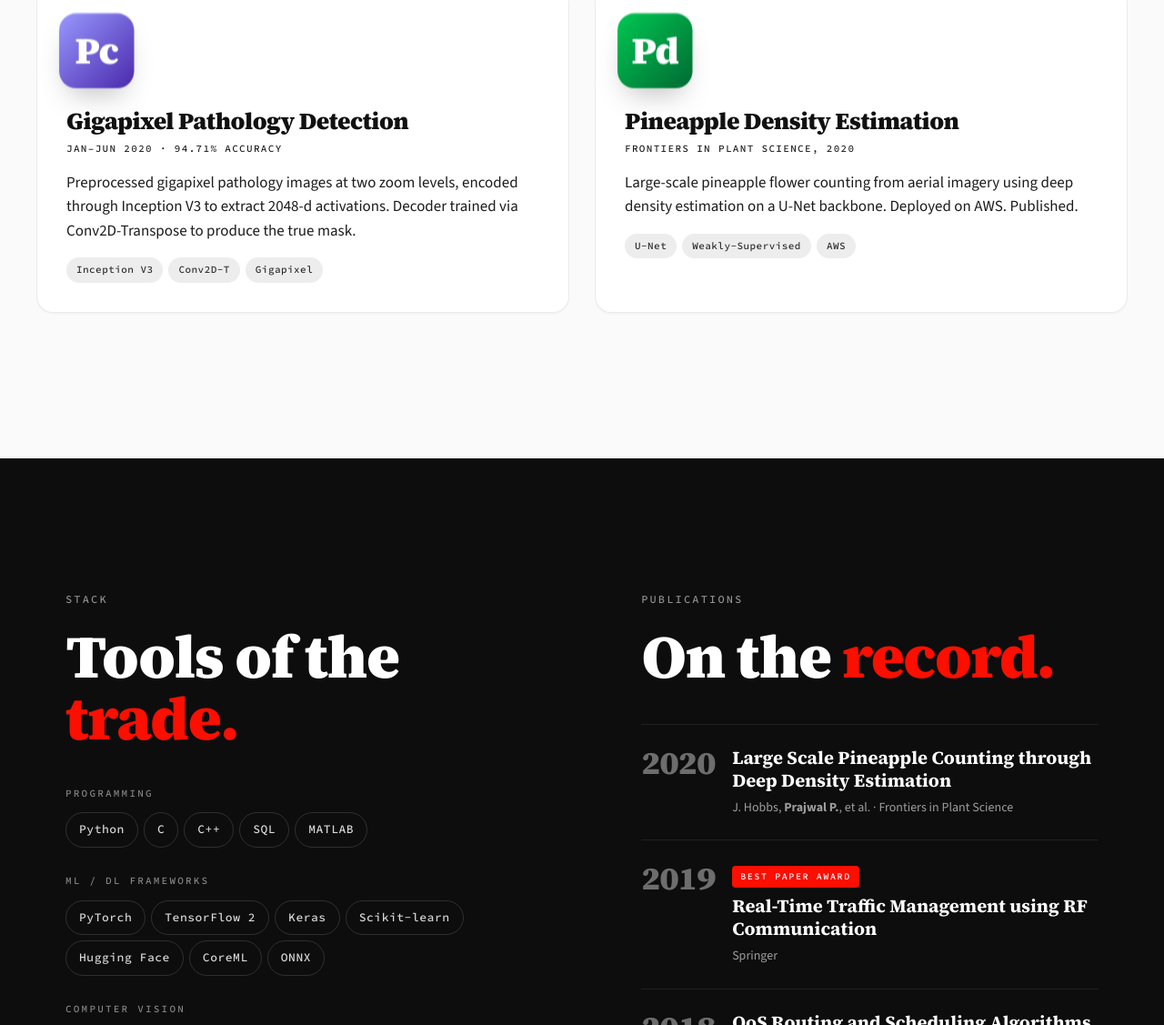
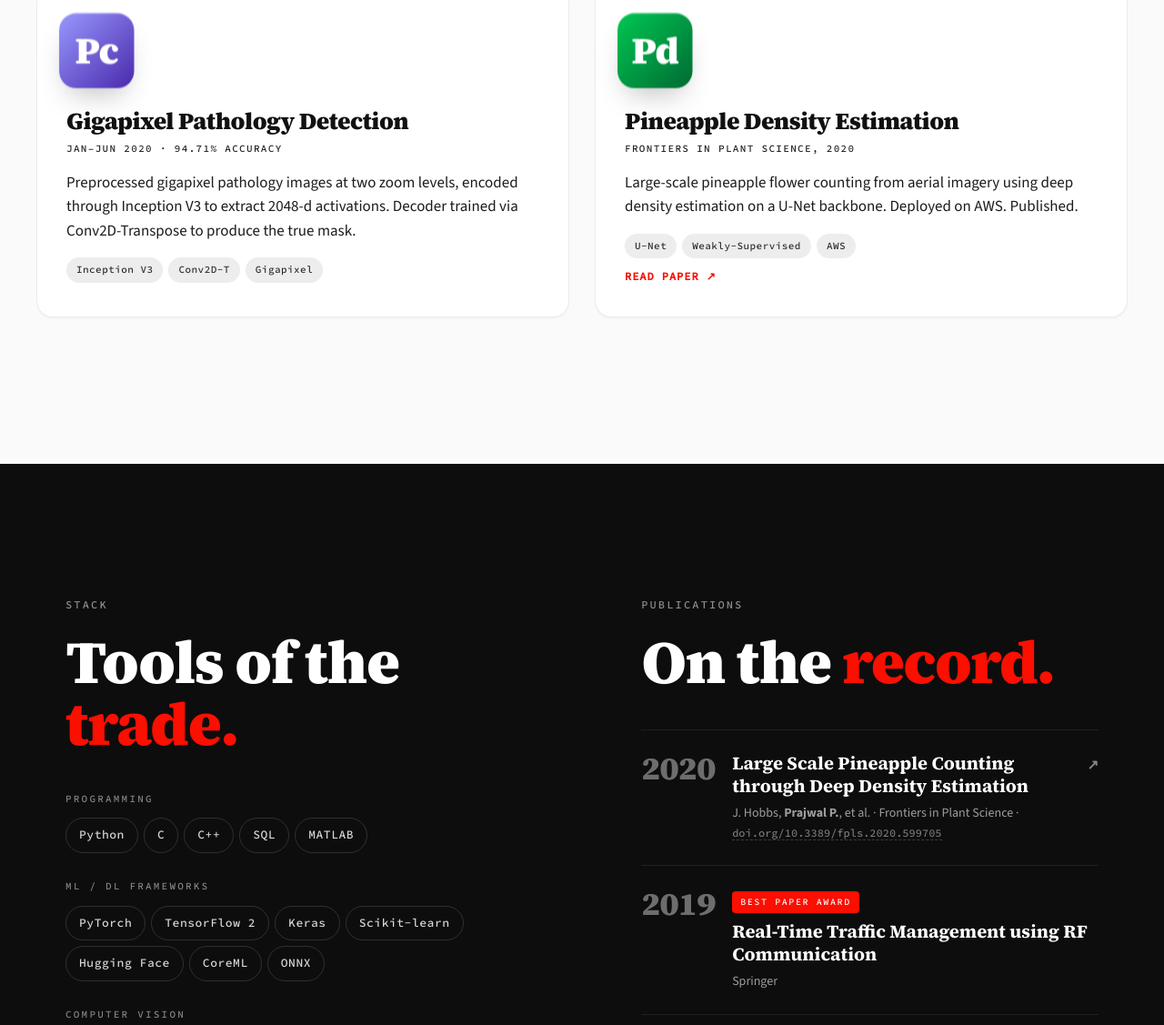
Before and after one commit to Prajje/hello-adobe, a plain HTML site: page index.html in a window 1280 px wide. Shown: the part 5162-6289 px from the top of the page at 91% size. Drawn offline with nearby package versions, Linux system fonts and the light colour scheme.

Commit message:
Link IntelinAir pineapple paper DOI in publications and work card

```diff
--- a/css/styles.css
+++ b/css/styles.css
@@ -642,6 +642,51 @@ button, input, select, textarea { font: inherit; }
   margin-bottom: 8px;
 }
 
+.pub-link {
+  color: inherit;
+  text-decoration: none;
+  transition: color 0.2s var(--ease);
+  display: inline-flex;
+  align-items: baseline;
+  gap: 8px;
+}
+.pub-link:hover { color: var(--adobe-red); }
+.pub-link .pub-arrow {
+  font-size: 0.75em;
+  opacity: 0.5;
+  transition: transform 0.2s var(--ease), opacity 0.2s;
+  display: inline-block;
+}
+.pub-link:hover .pub-arrow {
+  opacity: 1;
+  transform: translate(2px, -2px);
+}
+.pub-doi {
+  color: rgba(255,255,255,0.45);
+  font-family: "Source Code Pro", monospace;
+  font-size: 12px;
+  text-decoration: none;
+  border-bottom: 1px dashed rgba(255,255,255,0.2);
+  transition: color 0.2s, border-color 0.2s;
+}
+.pub-doi:hover { color: var(--adobe-red); border-color: var(--adobe-red); }
+
+.card-link {
+  display: inline-flex;
+  align-items: center;
+  margin-top: 10px;
+  font-family: "Source Code Pro", monospace;
+  font-size: 12px;
+  letter-spacing: 0.08em;
+  color: var(--adobe-red);
+  font-weight: 600;
+  text-transform: uppercase;
+  transition: transform 0.2s var(--ease), letter-spacing 0.2s;
+}
+.card-link:hover {
+  transform: translateX(3px);
+}
+
 /* =========================================================
    CLOSING
    ========================================================= */
--- a/index.html
+++ b/index.html
@@ -253,6 +253,7 @@
           <div class="chips">
             <span>U-Net</span><span>Weakly-Supervised</span><span>AWS</span>
           </div>
+          <a class="card-link" href="https://doi.org/10.3389/fpls.2020.599705" target="_blank" rel="noopener">Read paper ↗</a>
         </div>
       </article>
     </div>
@@ -309,8 +310,8 @@
       <article class="pub">
         <div class="pub-year">2020</div>
         <div class="pub-body">
-          <h4>Large Scale Pineapple Counting through Deep Density Estimation</h4>
-          <p class="pub-meta">J. Hobbs, <strong>Prajwal P.</strong>, et al. · Frontiers in Plant Science</p>
+          <h4><a class="pub-link" href="https://doi.org/10.3389/fpls.2020.599705" target="_blank" rel="noopener">Large Scale Pineapple Counting through Deep Density Estimation <span class="pub-arrow" aria-hidden="true">↗</span></a></h4>
+          <p class="pub-meta">J. Hobbs, <strong>Prajwal P.</strong>, et al. · Frontiers in Plant Science · <a class="pub-doi" href="https://doi.org/10.3389/fpls.2020.599705" target="_blank" rel="noopener">doi.org/10.3389/fpls.2020.599705</a></p>
         </div>
       </article>
 
```
